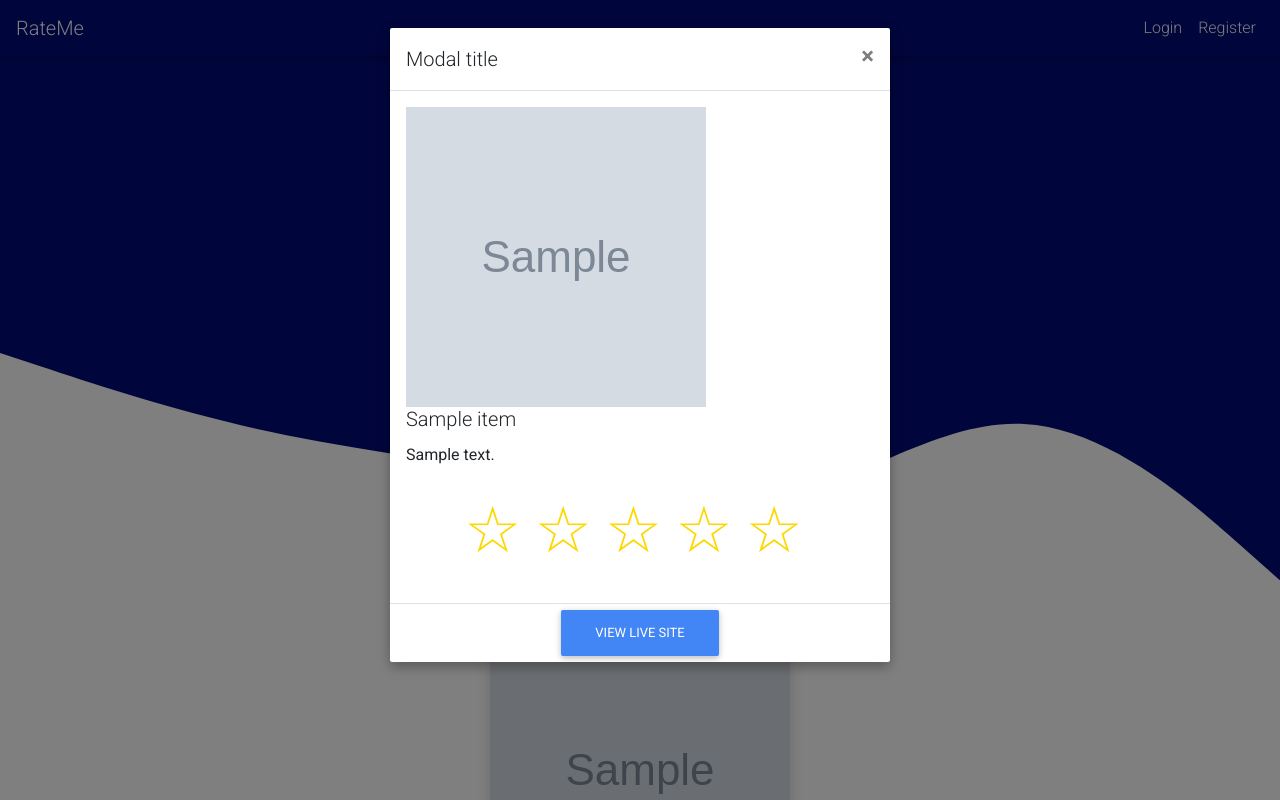
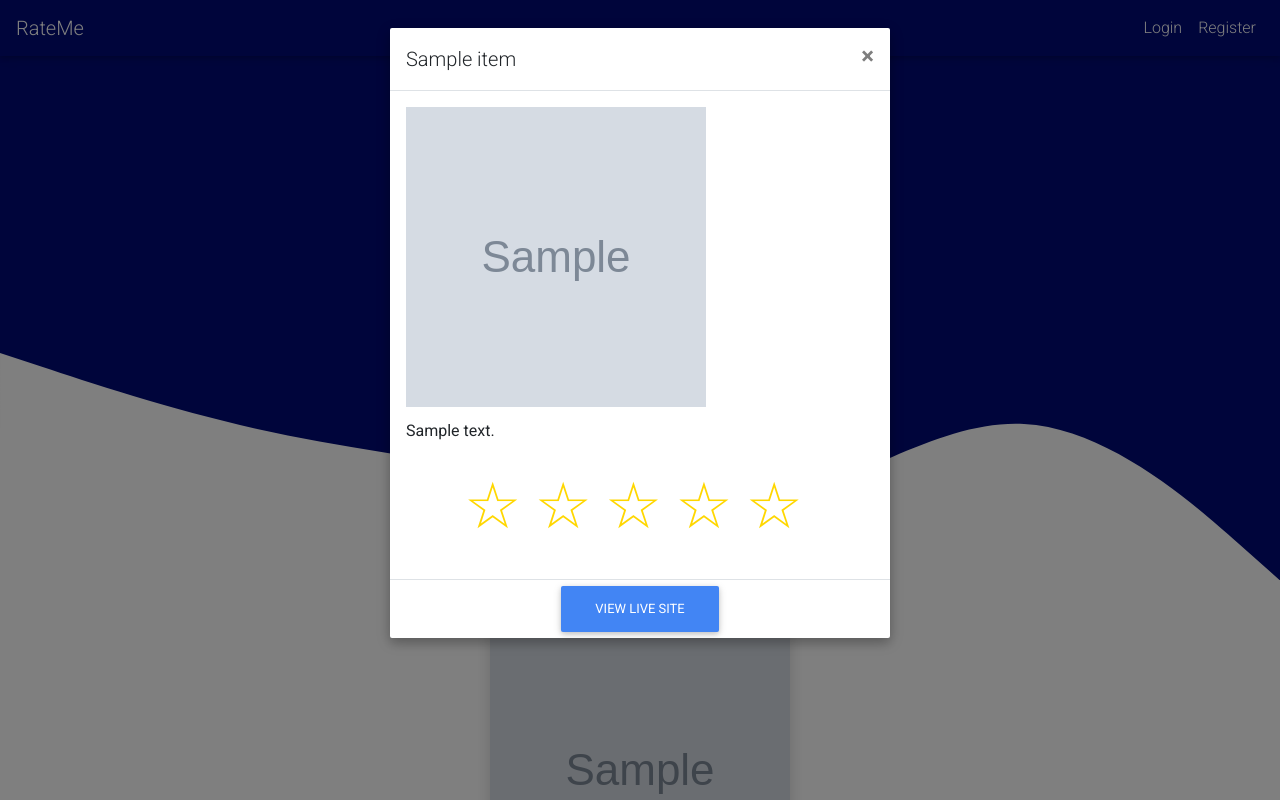
Before and after one commit to kiprotichdominic/InGram, a Django app: page / in a window 1280 px wide, after a click on "VIEW PROJECT". Run offline with Django 3.2, Linux system fonts and the light colour scheme; tables that the repository leaves empty hold one stand-in row (values such as "Sample post"); grey boxes marked "Sample" are stand-in pictures; a database or web service that is not in the repository returns one stand-in record (values such as "Sample title"); data that the repository does not hold is empty; some libraries are stand-ins or nearby versions.

```diff
--- a/templates/home/home.html
+++ b/templates/home/home.html
@@ -19,14 +19,14 @@
   <div class="modal-dialog" role="document">
     <div class="modal-content">
       <div class="modal-header">
-        <h5 class="modal-title" id="exampleModalLabel">Modal title</h5>
+        <h5 class="modal-title" id="exampleModalLabel">{{ post.title }}</h5>
         <button type="button" class="close" data-dismiss="modal" aria-label="Close">
           <span aria-hidden="true">&times;</span>
         </button>
       </div>
       <div class="modal-body">
         <img src="{{post.image}}" alt="" width="300px" height="300px" id="images">
-        <h5 class="card-title">{{ post.title }}</h5>
+        <h5 class="card-title"></h5>
         <p class="card-text">{{post.body}}</p>
         <div class="container">
           <div class="rating">
```
